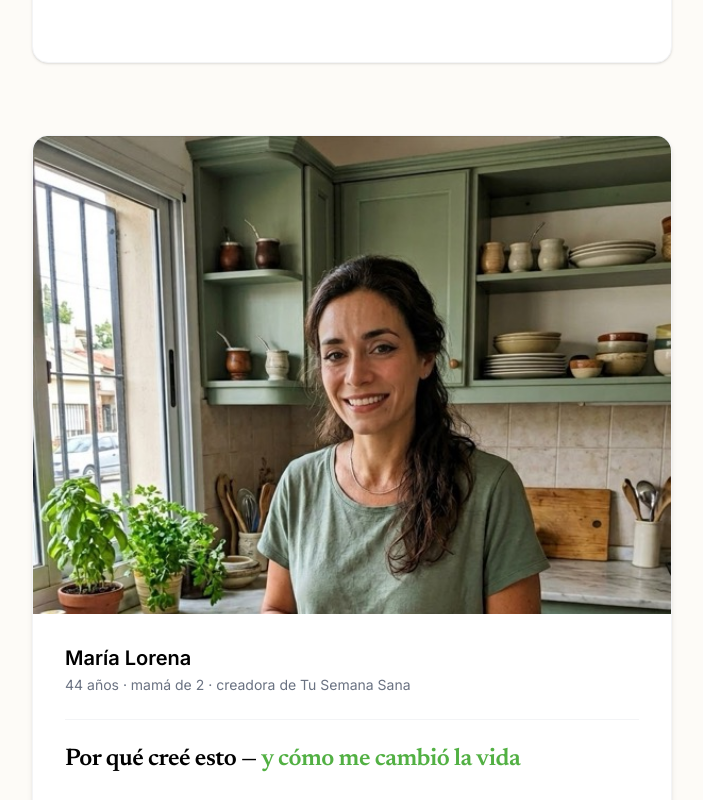
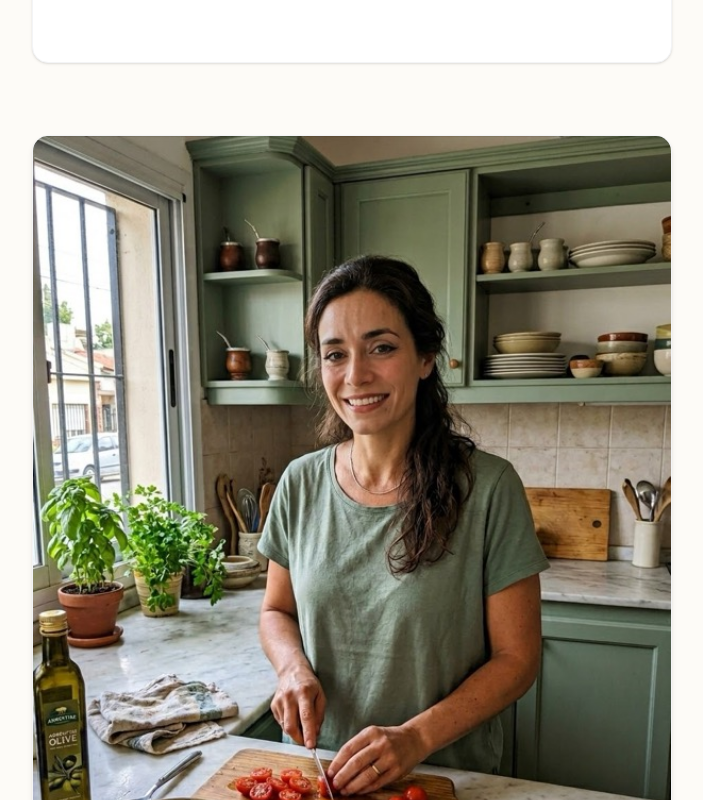
Before and after one commit to NogaTzBy/tusemanasana, a Next.js app: page / in a window 1280 px wide. Shown: the part 5120-5920 px from the top of the page, without its empty margins (288-991 px from the left). Built offline with nearby package versions, Linux system fonts and the light colour scheme.

Commit message:
fix: mostrar imagen completa de María Lorena sin recorte
Co-Authored-By: Claude Sonnet 4.6 <noreply@anthropic.com>

```diff
--- a/src/components/landing/FounderStory.tsx
+++ b/src/components/landing/FounderStory.tsx
@@ -22,16 +22,15 @@ export default function FounderStory() {
             <div className="bg-white rounded-2xl shadow-md border border-gray-100 overflow-hidden">
 
                 {/* Foto grande */}
-                <div className="relative w-full aspect-[4/3]">
                 <Image
                     src="/imagenes/maria.jpg"
                     alt="María Lorena"
-                        fill
+                    width={928}
+                    height={1152}
                     sizes="(max-width: 768px) 100vw, 672px"
                     quality={80}
-                        className="object-cover object-top"
+                    className="w-full h-auto"
                 />
-                </div>
 
                 <div className="p-6 md:p-8">
                     {/* Nombre y descripción */}
```
Lines whose indentation alone changed are shown as unchanged.
